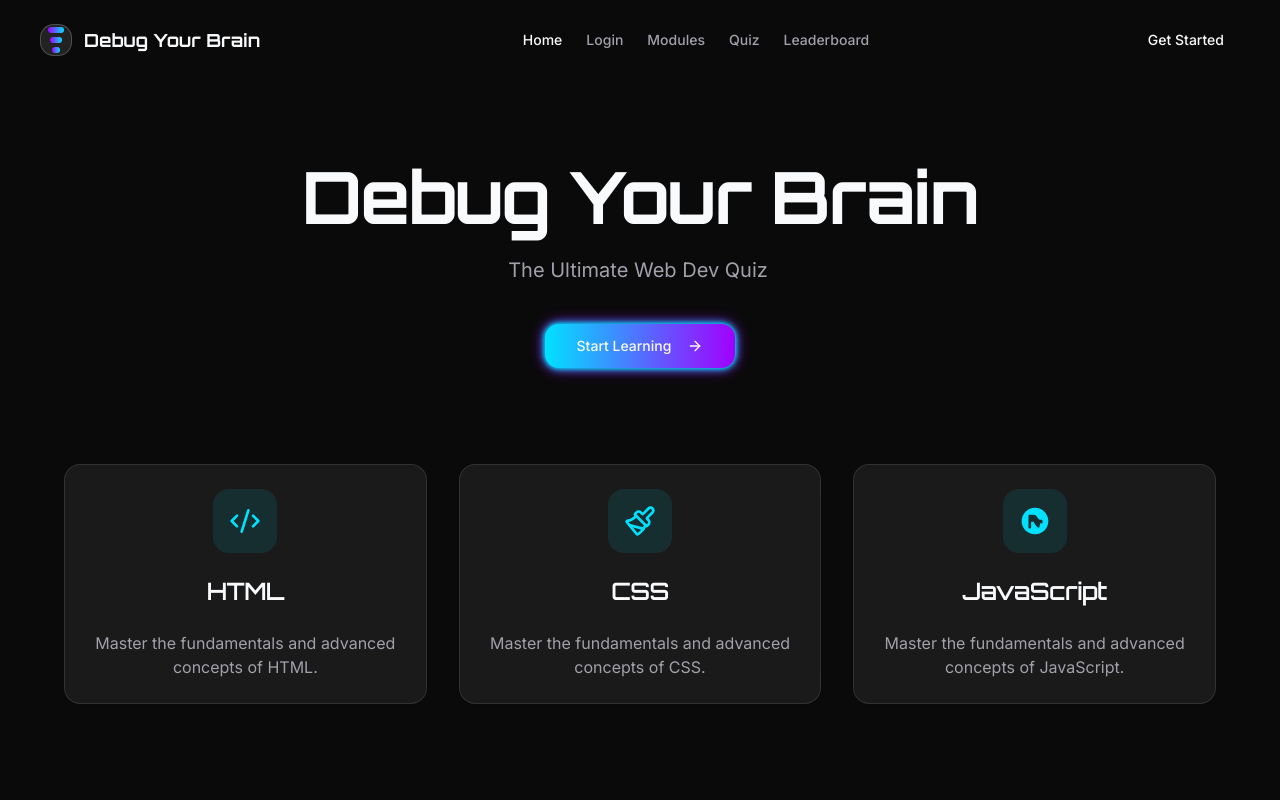
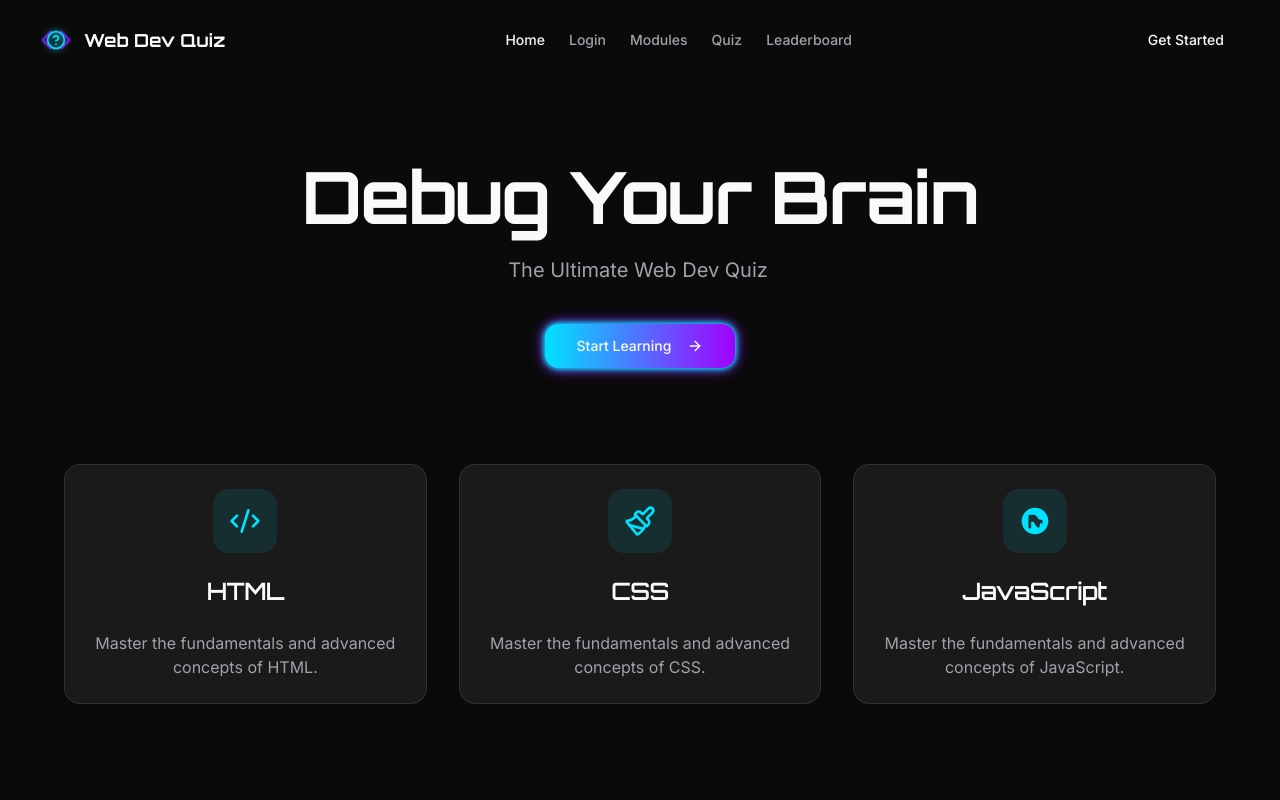
Before and after one commit to nilakshichoudhary1234-code/WEBLEARN, a Next.js app: page / in a window 1280 px wide. Shown: the top 800 px of the page. Built offline with nearby package versions, Linux system fonts and the light colour scheme.

Commit message:
Design a modern, vector-style logo for a project called ‘Web Dev Quiz’.

```diff
--- a/src/components/Logo.tsx
+++ b/src/components/Logo.tsx
@@ -1,17 +1,15 @@
 import Link from 'next/link';
+import { HelpCircle, Code } from 'lucide-react';
 
 export function Logo() {
   return (
     <Link href="/" className="flex items-center gap-3 group">
-      <div className="flex h-8 w-8 items-center justify-center rounded-md bg-white/10 border border-white/20 group-hover:bg-white/20 transition-colors">
-        <div className="flex flex-col items-center gap-1">
-          <div className="h-1.5 w-4 rounded-full bg-gradient-to-r from-primary to-secondary transition-all"></div>
-          <div className="h-1.5 w-3 rounded-full bg-gradient-to-r from-primary to-secondary transition-all"></div>
-          <div className="h-1.5 w-2 rounded-full bg-gradient-to-r from-primary to-secondary transition-all"></div>
-        </div>
+      <div className="relative flex h-8 w-8 items-center justify-center">
+        <Code className="h-8 w-8 text-primary/80 transition-colors group-hover:text-primary" />
+        <HelpCircle className="absolute h-5 w-5 text-secondary transition-transform group-hover:scale-110" style={{ filter: 'drop-shadow(0 0 3px hsl(var(--secondary)))' }} />
       </div>
       <span className="text-lg font-bold font-headline text-foreground">
-        Debug Your Brain
+        Web Dev Quiz
       </span>
     </Link>
   );
```
